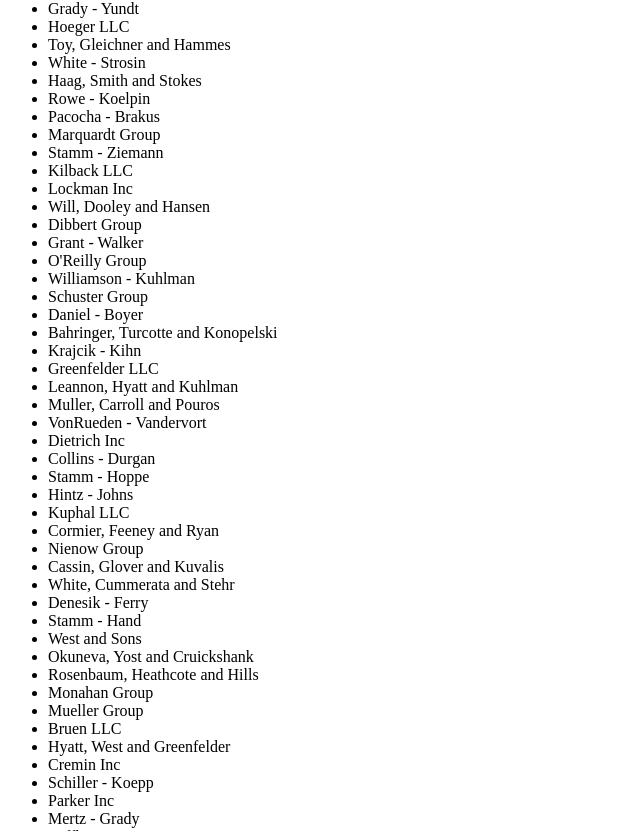
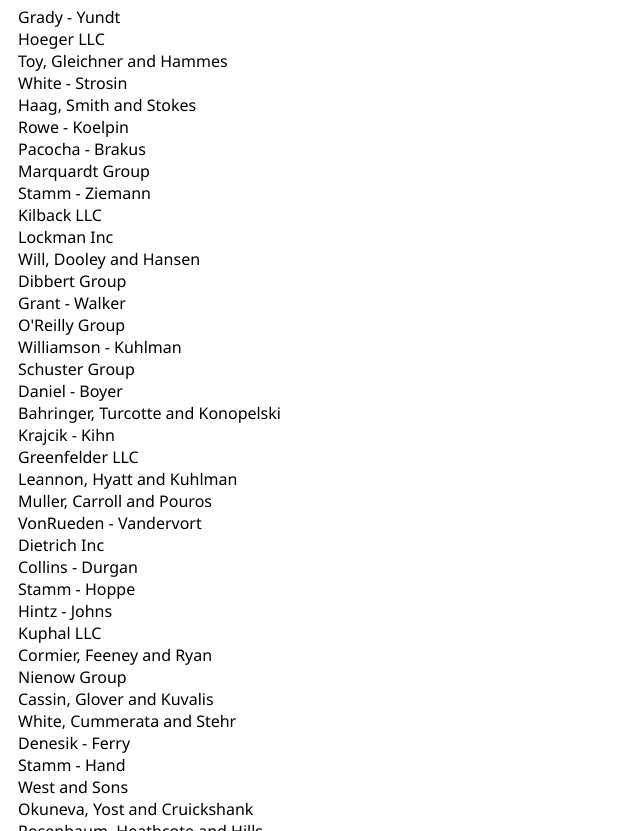
Before and after one commit to JamieHa8794/companies-products-front-end, a website with bundled scripts: page index.html in a window 1280 px wide. Shown: the part 66-897 px from the top of the page, without its empty margins (0-640 px from the left). Built offline with nearby package versions, Linux system fonts and the light colour scheme.

Commit message:
added stylesheet;

```diff
--- a/index.html
+++ b/index.html
@@ -1,6 +1,7 @@
 <html>
     <head>
         <script defer src='/dist/main.js'></script>
+        <link rel="stylesheet" href="/public/styles.css"
 
     </head>
     <body>
--- /dev/null
+++ b/public/styles.css
@@ -0,0 +1,9 @@
+body{
+    font-family: 'Segoe UI', Tahoma, Geneva, Verdana, sans-serif;
+}
+ul{
+    padding-left: 10px;
+}
+li{
+    list-style: none;
+}
--- a/server.js
+++ b/server.js
@@ -4,6 +4,7 @@ const path = require('path')
 
 
 app.use('/dist', express.static(path.join(__dirname, '/dist')))
+app.use('/public', express.static(path.join(__dirname, '/public')))
 
 app.get('/', (req, res, next)=>{
     try{
```
